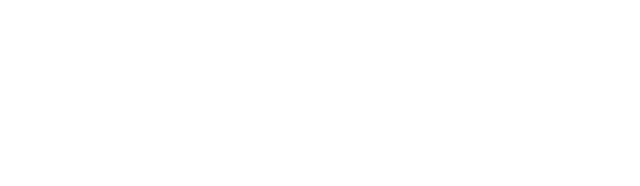
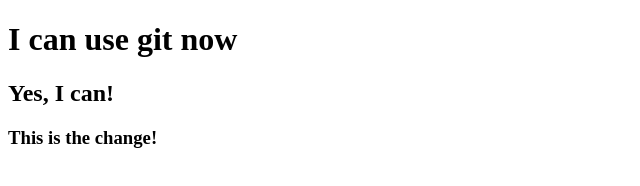
Before and after one commit to badhon11/ph-second-repo, a plain HTML site: page index.html in a window 1280 px wide. Shown: the whole page, without its empty margins (0-640 px from the left). Drawn offline with Linux system fonts and the light colour scheme.

Commit message:
added few heads!

```diff
--- a/index.html
+++ b/index.html
@@ -7,6 +7,8 @@
     <title>My Second Repo</title>
 </head>
 <body>
-
+    <h1>I can use git now</h1>
+    <h2>Yes, I can!</h2>
+    <h3>This is the change!</h3>
 </body>
 </html>
```
